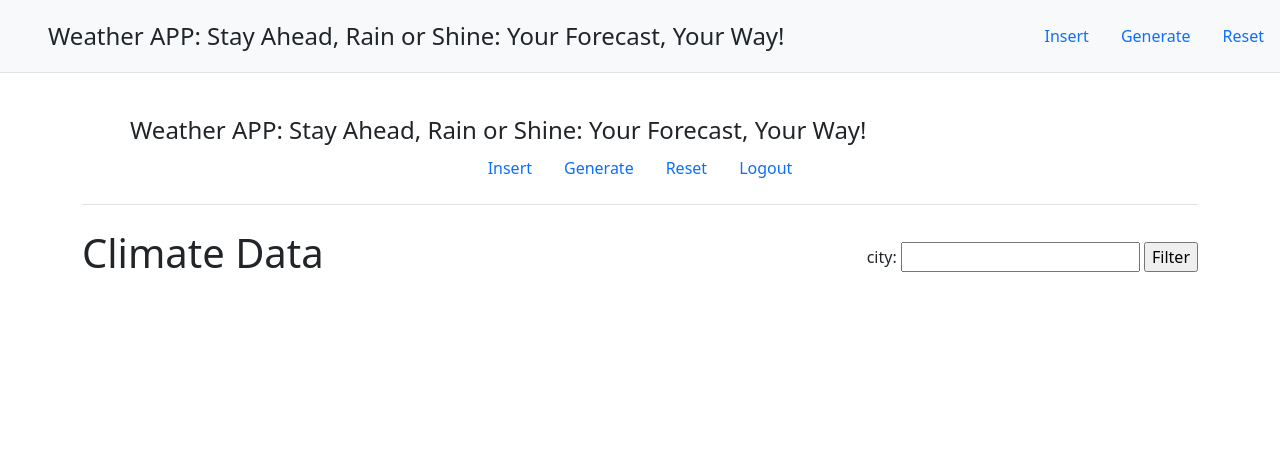
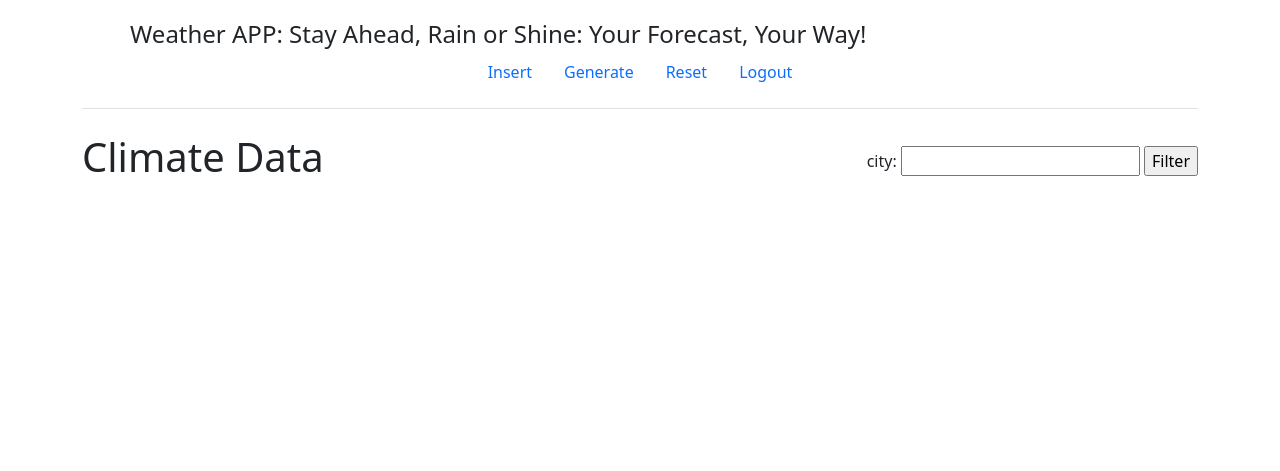
Before and after one commit to RafaMattss/api_weather, a Django app: page / in a window 1280 px wide. Shown: the top 471 px of the page. Run offline with Django 5.2, Linux system fonts and the light colour scheme; data that the repository does not hold is empty; some libraries are stand-ins or nearby versions.

Commit message:
update: updated main page

```diff
--- a/templates/main.html
+++ b/templates/main.html
@@ -1,8 +1,8 @@
 <!DOCTYPE html>
 <html lang="pt-br">
   <head>
-    <meta charset="UTF-8">
-    <meta name="viewport" content="width=device-width, initial-scale=1.0">
+    <meta charset="UTF-8" />
+    <meta name="viewport" content="width=device-width, initial-scale=1.0" />
     <title>Weather APP</title>
     <link
       href="https://cdn.jsdelivr.net/npm/bootstrap@5.2.0/dist/css/bootstrap.min.css"
@@ -13,46 +13,25 @@
     <link rel="stylesheet" href="https://cdn.jsdelivr.net/npm/bootstrap-icons@1.3.0/font/bootstrap-icons.css">
   </head>
   <body>
-    <header class="d-flex flex-wrap justify-content-center py-3 border-bottom fixed-top bg-light">
-        <a href="/" class="d-flex align-items-center mb-3 mb-md-0 me-md-auto text-dark text-decoration-none">
-            <svg class="bi me-2" width="40" height="32"><use xlink:href="#bootstrap"/></svg>
-            <span class="fs-4">Weather APP: Stay Ahead, Rain or Shine: Your Forecast, Your Way!</span>
-        </a>
-
-        <ul class="nav nav-pills">
-          <li class="nav-item"><a href="{% url 'Weather Insert' %}" class="nav-link">Insert</a></li>
-          <li class="nav-item"><a href="{% url 'Weather Generate' %}" class="nav-link">Generate</a></li>
-            <li class="nav-item"><a href="{% url 'Weather Reset' %}" class="nav-link">Reset</a></li>
-        </ul>
-    </header>
     <main>
-        <div class="container mt-5 pt-5 mb-4 pb-5">
-            {% block content %}
-
-            {% endblock %}
+      <div class="container">{% block content %} {% endblock %}</div>
+      <!-- <div class="modal modal-sheet position-static d-block bg-body-secondary p-4 py-md-5" tabindex="-1" role="dialog" id="modalSheet">
+        <div class="modal-dialog" role="document">
+          <div class="modal-content rounded-4 shadow">
+            <div class="modal-header border-bottom-0">
+              <h1 class="modal-title fs-5">Modal title</h1>
+              <button type="button" class="btn-close" data-bs-dismiss="modal" aria-label="Close"></button>
             </div>
-
-        <!-- Modal -->
-        <div class="modal fade" id="exampleModal" tabindex="-1" role="dialog" aria-labelledby="exampleModalLabel" aria-hidden="true">
-          <div class="modal-dialog" role="document">
-            <div class="modal-content">
-              <div class="modal-header">
-                <h5 class="modal-title" id="exampleModalLabel">Modal title</h5>
-                <button type="button" class="close" data-dismiss="modal" aria-label="Close">
-                  <span aria-hidden="true">&times;</span>
-                </button>
+            <div class="modal-body py-0">
+              <p>This is a modal sheet, a variation of the modal that docs itself to the bottom of the viewport like the newer share sheets in iOS.</p>
             </div>
-              <div class="modal-body">
-                ...
+            <div class="modal-footer flex-column align-items-stretch w-100 gap-2 pb-3 border-top-0">
+              <button type="button" class="btn btn-lg btn-primary">Save changes</button>
+              <button type="button" class="btn btn-lg btn-secondary" data-bs-dismiss="modal">Close</button>
             </div>
-              <div class="modal-footer">
-                <button type="button" class="btn btn-secondary" data-dismiss="modal">Close</button>
-                <button type="button" class="btn btn-primary">Save changes</button>
+          </div> -->
         </div>
       </div>
-          </div>
-        </div>
-
     </main>
 
     <footer class="bg-secondary text-center text-lg-start fixed-bottom">
```
Lines whose indentation alone changed are shown as unchanged.
